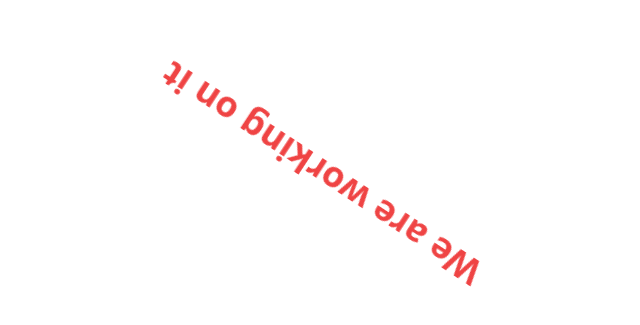
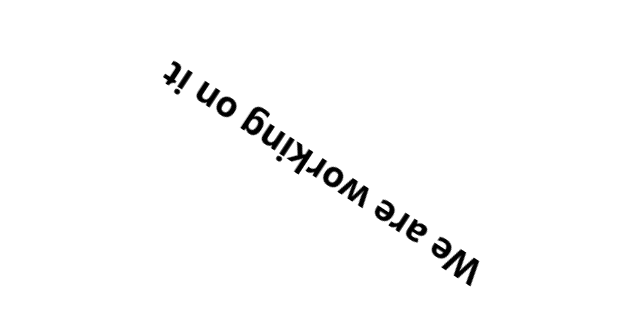
Before and after one commit to AxelSeara/Portfolio, a React (Create React App) app: page / in a window 1280 px wide. Shown: the part 227-552 px from the top of the page, without its empty margins (318-958 px from the left). Built offline with nearby package versions, Linux system fonts and the light colour scheme.

Commit message:
red text delete

```diff
--- a/src/App.js
+++ b/src/App.js
@@ -7,7 +7,7 @@ function App() {
     <div className="App flex justify-center items-center h-screen bg-white">
       <header className="text-center">
         <motion.p
-          className="text-red-500 text-4xl font-bold"
+          className="text-4xl font-bold"
           animate={{ rotate: 360 }}
           transition={{ repeat: Infinity, duration: 5, ease: "linear" }}
         >
```
